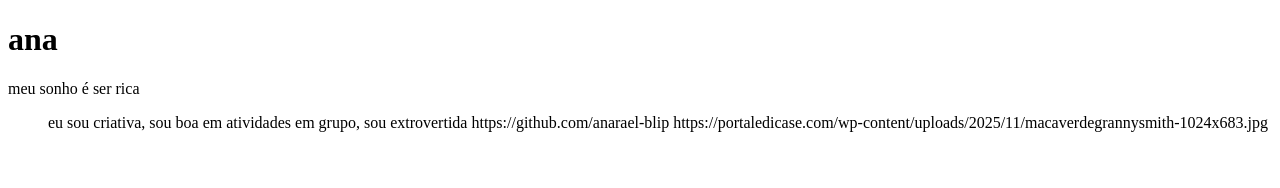
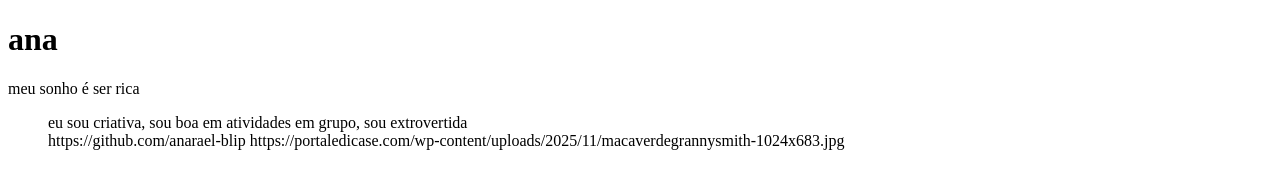
Before and after one commit to anarael-blip/meu-primeiro-portifolio, a plain HTML site: page index.html in a window 1280 px wide. Drawn offline with Linux system fonts and the light colour scheme.

Commit message:
feat: organizar as informações

```diff
--- a/index.html
+++ b/index.html
@@ -7,11 +7,17 @@
     <title>Document</title>
 </head>
 <body>
+</body><header>
 <h1>ana</h1>
+</header>
+<mein>
 <p>meu sonho é ser rica</p>
 <ul>eu sou criativa, sou boa em atividades em grupo, sou extrovertida</li>
-    <a>https://github.com/anarael-blip</a>
-    <img>https://portaledicase.com/wp-content/uploads/2025/11/macaverdegrannysmith-1024x683.jpg<img>
+<mein>
+    <footer>
+ <a>https://github.com/anarael-blip</a>
+ <img>https://portaledicase.com/wp-content/uploads/2025/11/macaverdegrannysmith-1024x683.jpg<img>
+ </footer>
 
 </body>
 </html>
```
